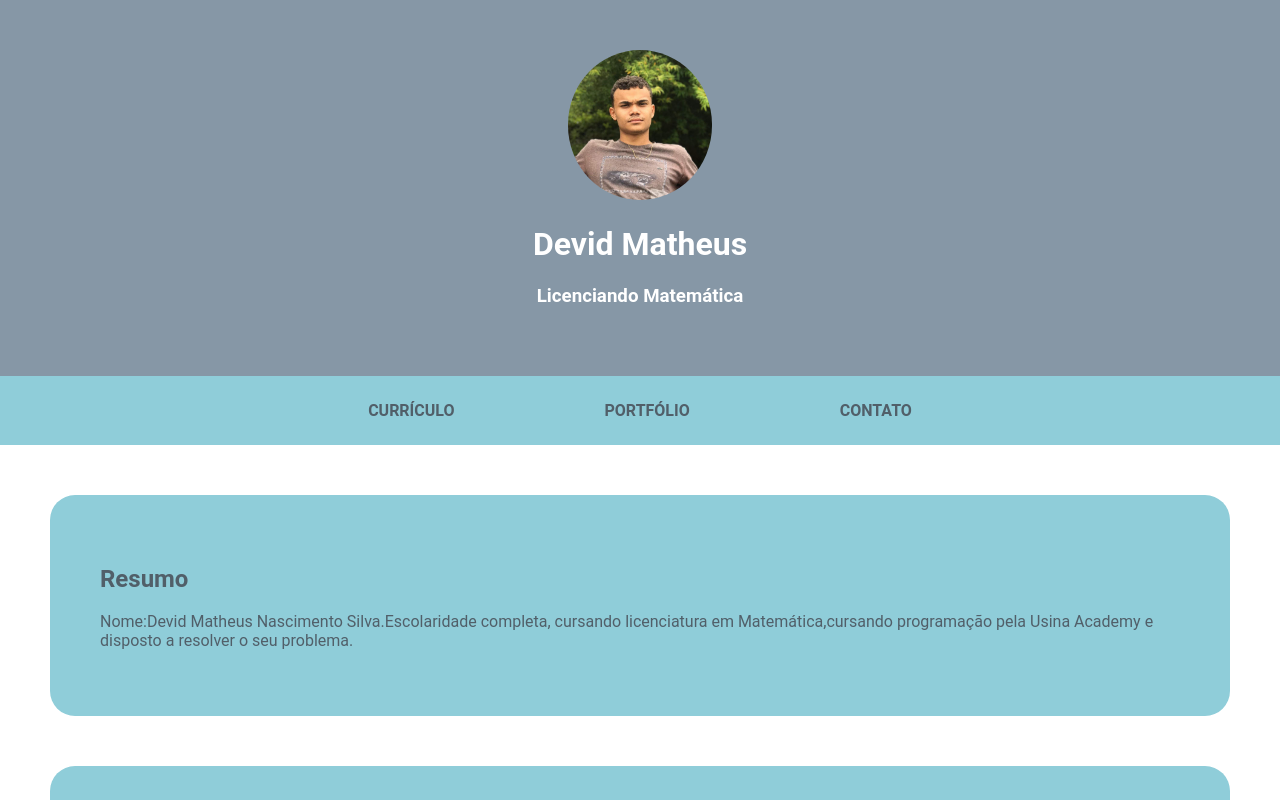
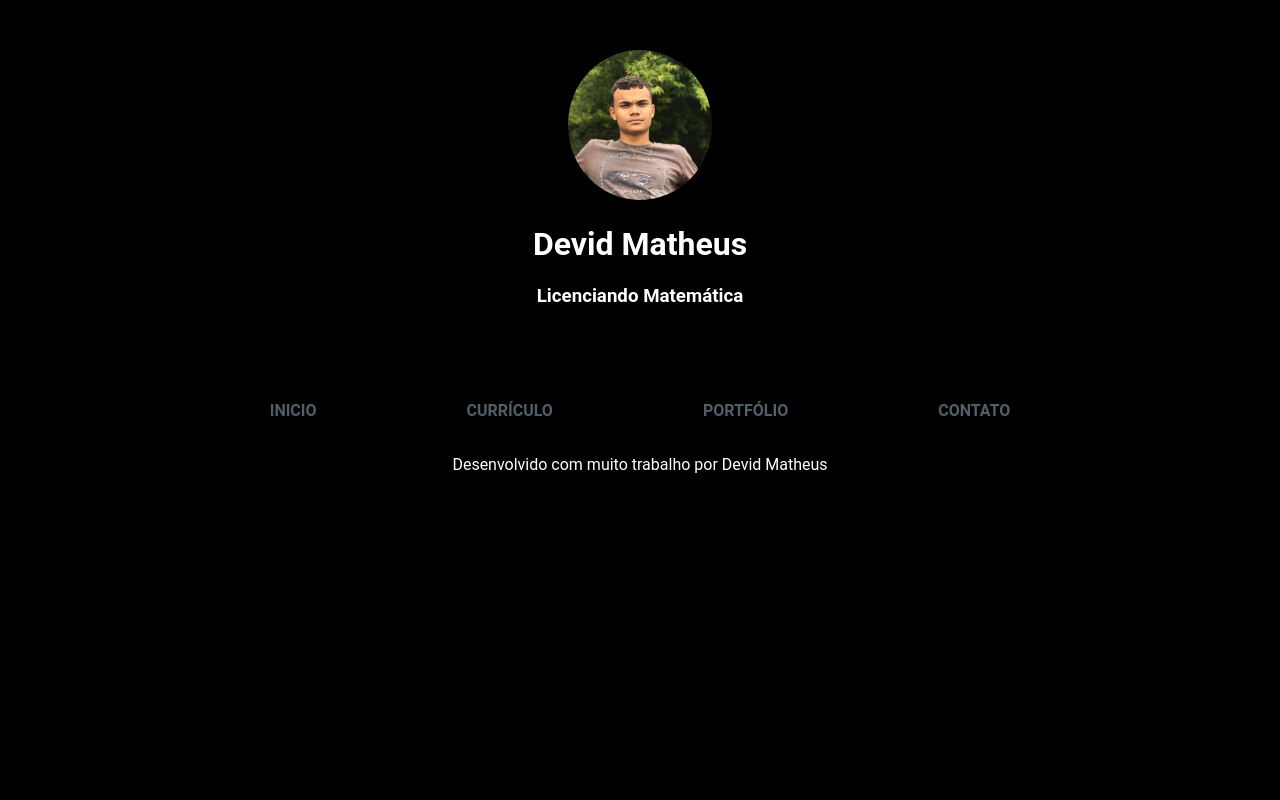
Before and after one commit to devidm4/meu-app, a React (Vite) app in the folder meu-site-pessoal-vite/: page / in a window 1280 px wide. Shown: the top 800 px of the page. Built offline with nearby package versions, Linux system fonts and the light colour scheme.

Commit message:
melhorando site

```diff
--- a/meu-site-pessoal-vite/src/App.css
+++ b/meu-site-pessoal-vite/src/App.css
@@ -7,8 +7,10 @@
 
 .button:hover{
   cursor: pointer;
-  color: #ffffff;
-  background-color: #8697a6;
+  color: #000000;
+  background-color: #ffffff;
+  border-radius: 50px;
+  transition: 1s;
 }
 footer{
   padding: 10px;
--- a/meu-site-pessoal-vite/src/App.jsx
+++ b/meu-site-pessoal-vite/src/App.jsx
@@ -14,7 +14,7 @@ import { BrowserRouter, Routes, Route, } from "react-router-dom";
 
 function App() {
 
-  return(
+  return (
     <>
       <Header></Header>
 
@@ -23,7 +23,8 @@ function App() {
         <NavigationBar></NavigationBar>
 
         <Routes>
-          <Route path="" element={<Curriculum />} />
+          <Route path="" element={<></>} />
+          <Route path="Curriculum" element={<Curriculum />} />
           <Route path="Portfolio" element={<Portfolio />} />
           <Route path="contact" element={<Contact />} />
         </Routes>
--- a/meu-site-pessoal-vite/src/components/Header/Header.css
+++ b/meu-site-pessoal-vite/src/components/Header/Header.css
@@ -7,7 +7,7 @@ header{
     border-radius: 50%;
   }
   header{
-    background-color:#8697a6;
+    background-color:#000000;
     text-align: center;
     color: #ffffff;
   }
--- a/meu-site-pessoal-vite/src/components/contact/contact.css
+++ b/meu-site-pessoal-vite/src/components/contact/contact.css
@@ -19,7 +19,7 @@ form fieldset{
 
 form fieldset label{
     display: block;
-    color: #515f69;
+    color: #000000;
 }
 
 form fieldset input, textarea{
--- a/meu-site-pessoal-vite/src/components/contact/contact.jsx
+++ b/meu-site-pessoal-vite/src/components/contact/contact.jsx
@@ -38,6 +38,7 @@ function Contact() {
                   minLength={2}
                   value={nome}
                   onChange={(event) => setNome(event.target.value)}
+
                />
                <span className="span-required">Nome deve ter no mínimo 3 caracteres</span>
             </fieldset>
--- a/meu-site-pessoal-vite/src/components/curriculum/curriculum.css
+++ b/meu-site-pessoal-vite/src/components/curriculum/curriculum.css
@@ -1,7 +1,7 @@
 section{
     margin: 50px;
     padding: 50px;
-    color: #515f69;
+    color: #000000;
     border-radius: 25px;
     background-color: #8fcdd9;
 }
--- a/meu-site-pessoal-vite/src/components/footer/footer.css
+++ b/meu-site-pessoal-vite/src/components/footer/footer.css
@@ -1,5 +1,5 @@
 footer{
-    background-color:#8697a6;
+    background-color:#000000;
     text-align: center;
     color: #ffffff;
     padding: 10px;
--- a/meu-site-pessoal-vite/src/components/itemPortfolio/itemPortfolio.css
+++ b/meu-site-pessoal-vite/src/components/itemPortfolio/itemPortfolio.css
@@ -6,7 +6,7 @@
 
 .item-portfólio a  {
     text-decoration: none;
-    color: #515f69;
+    color: #ffffff;
     font-weight: bold;
 
 }
--- a/meu-site-pessoal-vite/src/components/navigationBar/navigationBar.css
+++ b/meu-site-pessoal-vite/src/components/navigationBar/navigationBar.css
@@ -1,5 +1,5 @@
 nav{
-    background-color: #8fcdd9;
+    background-color: #000000;
     text-align: center;
   }
 
--- a/meu-site-pessoal-vite/src/components/navigationBar/navigationBar.jsx
+++ b/meu-site-pessoal-vite/src/components/navigationBar/navigationBar.jsx
@@ -7,7 +7,8 @@ function NavigationBar() {
     return (
         <nav>
             <ul>
-                <li className="button"><Link to="/">CURRÍCULO</Link></li>
+                <li className="button"><Link to="/">INICIO</Link></li>
+                <li className="button"><Link to="/Curriculum">CURRÍCULO</Link></li>
                 <li className="button"><Link to="/Portfolio">PORTFÓLIO</Link></li>
                 <li className="button"><Link to="/contact">CONTATO</Link></li>
             </ul>
--- a/meu-site-pessoal-vite/src/index.css
+++ b/meu-site-pessoal-vite/src/index.css
@@ -4,3 +4,6 @@ body{
     font-weight: 400;
     font-style: normal;
  }
+ body{
+    background-color: rgb(0, 0, 0);
+ }
```
Lines whose indentation alone changed are shown as unchanged.
